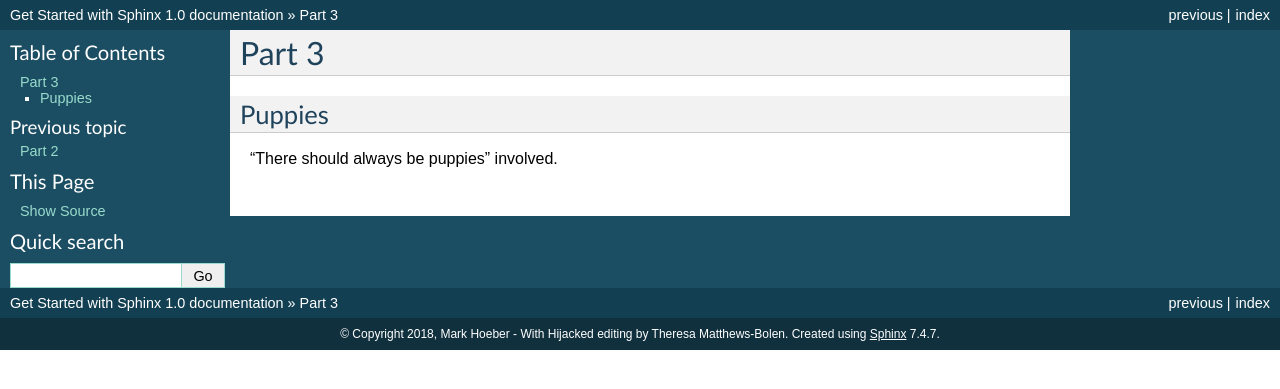
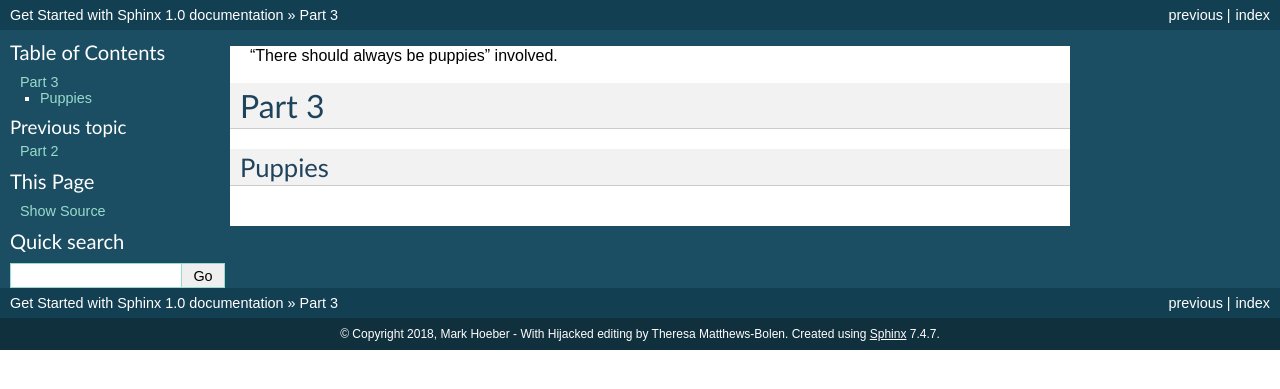
Before and after one commit to MarkHoeber/get_started_sphinx, a Sphinx documentation site: the page built from source/part-3.rst, in a window 1280 px wide. Shown: the top 389 px of the page. Built offline with Sphinx 7.4.7, drawn with Linux system fonts in a browser that asks for light colours; part of the change alters nothing that is shown.

```diff
--- a/source/part-3.rst
+++ b/source/part-3.rst
@@ -1,3 +1,7 @@
+.. |TSABP| replace:: There should always be puppies
+
+"|TSABP|" involved.
+
 ########
 Part 3
 ########
@@ -5,10 +9,6 @@ Part 3
 ********
 Puppies
 ********
-.. |TSABP| replace:: There should always be puppies
-
-"|TSABP|" involved.
-
 
 .. image:: latte.jpg
   :width: 500
```
